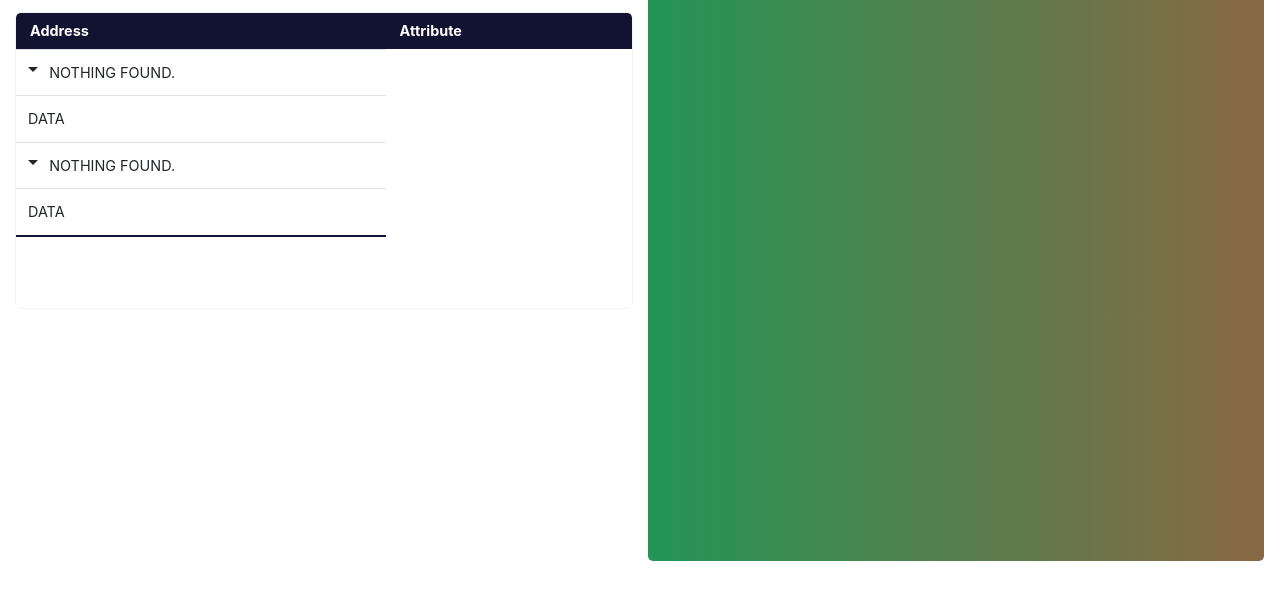
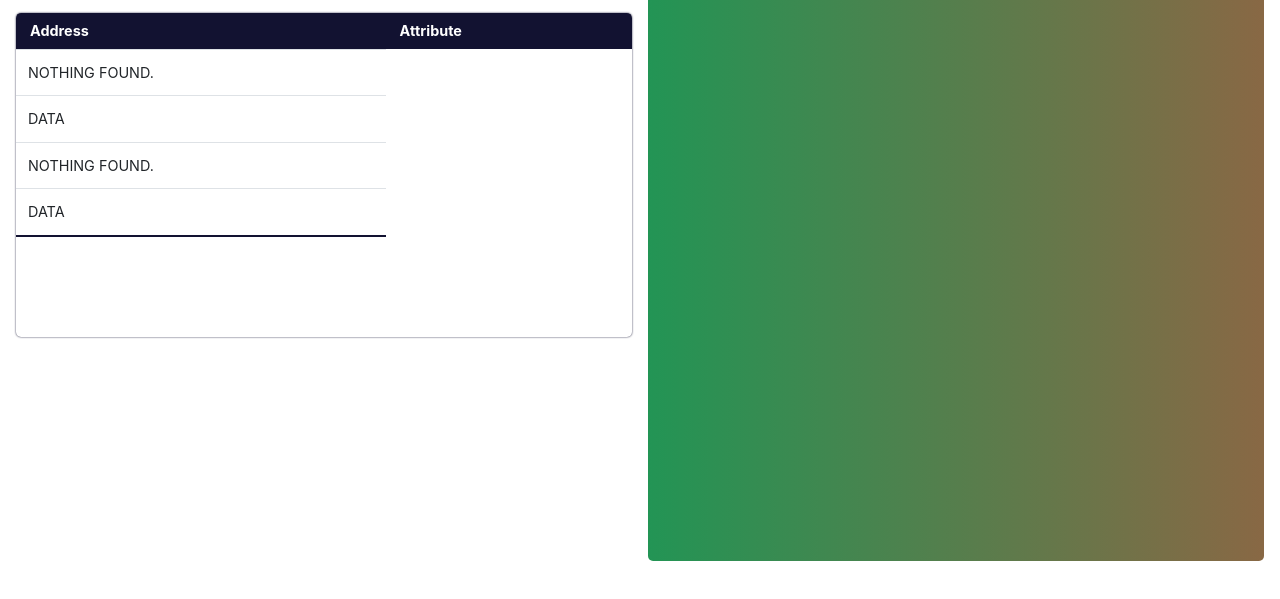
Before and after one commit to TopMobileVision/tmv-app, a plain HTML site: page index.html in a window 1280 px wide. Shown: the part 191-790 px from the top of the page. Drawn offline with nearby package versions, Linux system fonts and the light colour scheme.

Commit message:
UI updates

```diff
--- a/assets/css/tables.css
+++ b/assets/css/tables.css
@@ -5,7 +5,7 @@
 tbody {
   overflow-y: auto;
   display: block;
-  max-height: 18em;
+  max-height: 20em;
 }
 
 thead {
@@ -22,7 +22,7 @@ tbody tr {
   font-size: 0.9em;
   border-radius: 5px;
   overflow: hidden;
-  box-shadow: 0 0 2px rgba(0, 0, 0, 0.15);
+  box-shadow: 0 0 2px var(--color4);
 }
 /* header */
 .table-small thead tr {
@@ -34,7 +34,7 @@ tbody tr {
 
 .table-small tbody {
   overflow-x: hidden;
-  height: 300px;
+  height: 20em;
 }
 /* header cols */
 .table-small thead tr th {
@@ -74,31 +74,3 @@ tbody tr {
   cursor: pointer;
   transition: all 0.25s ease-out;
 }
-
-/*right arrow, placed before text*/
-.header .sign::before {
-  content: " ";
-  display: inline-block;
-  /* this isn't an actual arrow. it uses border shading */
-  border-top: 5px solid transparent;
-  border-bottom: 5px solid transparent;
-  /* triangle is same color as table row text color */
-  border-left: 5px solid currentColor;
-  vertical-align: middle;
-  margin-right: 0.7rem;
-  transform: translateY(-2px);
-  transition: transform 0.2s ease-out;
-}
-
-/* down arrow, placed before text */
-.header.expand .sign::before {
-  content: " ";
-  width: 0;
-  height: 0;
-  border-left: 5px solid transparent;
-  border-right: 5px solid transparent;
-  border-top: 5px solid currentColor;
-  margin-right: 0.7rem;
-  transform: translateY(-2px);
-  transition: transform 0.2s ease-out;
-}
```
